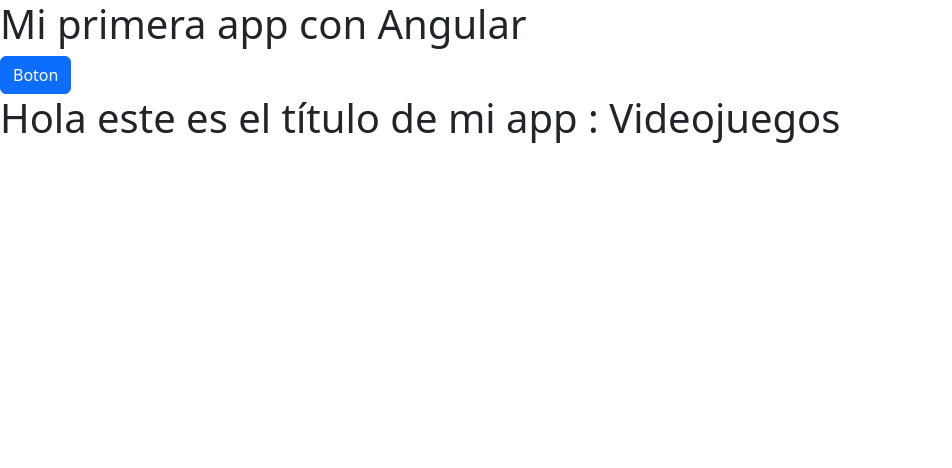
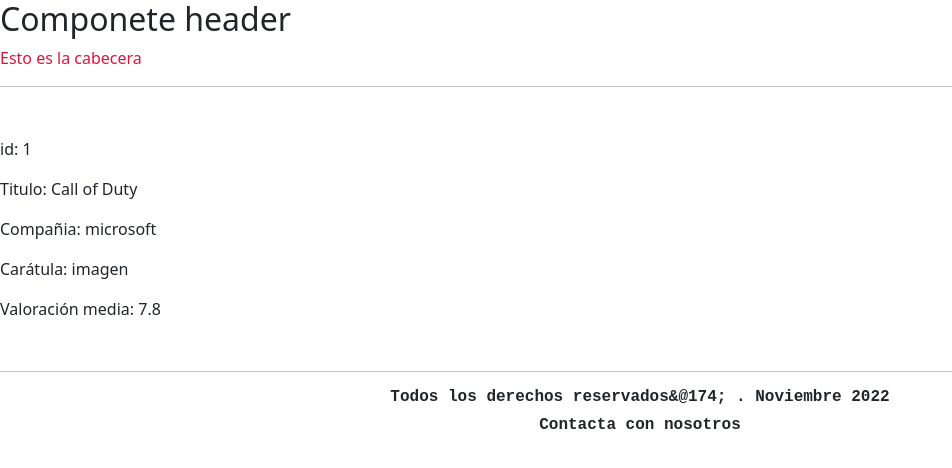
Before and after one commit to Raul1992gt/Videojuegos, an Angular app: page / in a window 1280 px wide. Shown: the top 468 px of the page, without its empty margins (0-952 px from the left). Built offline with nearby package versions, Linux system fonts and the light colour scheme.

Commit message:
components

```diff
--- a/src/app/app.component.html
+++ b/src/app/app.component.html
@@ -1,4 +1,5 @@
-<h1>Mi primera app con Angular</h1>
-<button class="btn btn-primary">Boton</button>
+<app-header></app-header>
 
-<h1>Hola este es el título de mi app : {{title}}</h1>
+<app-lsitar-juegos></app-lsitar-juegos>
+
+<app-footer></app-footer>
--- a/src/app/components/footer/footer.component.css
+++ b/src/app/components/footer/footer.component.css
@@ -0,0 +1,10 @@
+hr{
+    margin-top: 50px;
+}
+
+*{
+    display: flex;
+    justify-content: center;
+    font-family: 'Courier New', Courier, monospace;
+    font-weight: bold;
+}
--- a/src/app/components/footer/footer.component.html
+++ b/src/app/components/footer/footer.component.html
@@ -1 +1,3 @@
-<p>footer works!</p>
+<hr/>
+<h6>Todos los derechos reservados&@174; . Noviembre 2022</h6>
+<h6>Contacta con nosotros</h6>
--- a/src/app/components/header/header.component.css
+++ b/src/app/components/header/header.component.css
@@ -1,3 +1,7 @@
 hr{
     margin-bottom: 50px;
 }
+
+p{
+    color: crimson;
+}
--- a/src/app/components/header/header.component.html
+++ b/src/app/components/header/header.component.html
@@ -1,2 +1,3 @@
 <h2>Componete header</h2>
+<p>Esto es la cabecera</p>
 <hr/>
--- a/src/app/components/lsitar-juegos/lsitar-juegos.component.html
+++ b/src/app/components/lsitar-juegos/lsitar-juegos.component.html
@@ -1 +1,15 @@
-<p>lsitar-juegos works!</p>
+<p id="1">
+    id: {{id}}
+</p>
+<p>
+    Titulo: {{title}}
+</p>
+<p>
+    Compañia: {{company}}
+</p>
+<p>
+    Carátula: {{cover}}
+</p>
+<p>
+    Valoración media: {{rating}}
+</p>
--- a/src/app/components/lsitar-juegos/lsitar-juegos.component.ts
+++ b/src/app/components/lsitar-juegos/lsitar-juegos.component.ts
@@ -7,7 +7,21 @@
 })
 export class LsitarJuegosComponent implements OnInit {
 
-  constructor() { }
+  /*Propiedades */
+  id: number;
+  title: string;
+  company: string;
+  cover: string;
+  rating: number;
+
+
+  constructor() {
+    this.id = 1;
+    this.title = "Call of Duty";
+    this.company = "microsoft";
+    this.cover = "imagen";
+    this.rating = 7.8;
+   }
 
   ngOnInit(): void {
   }
```
